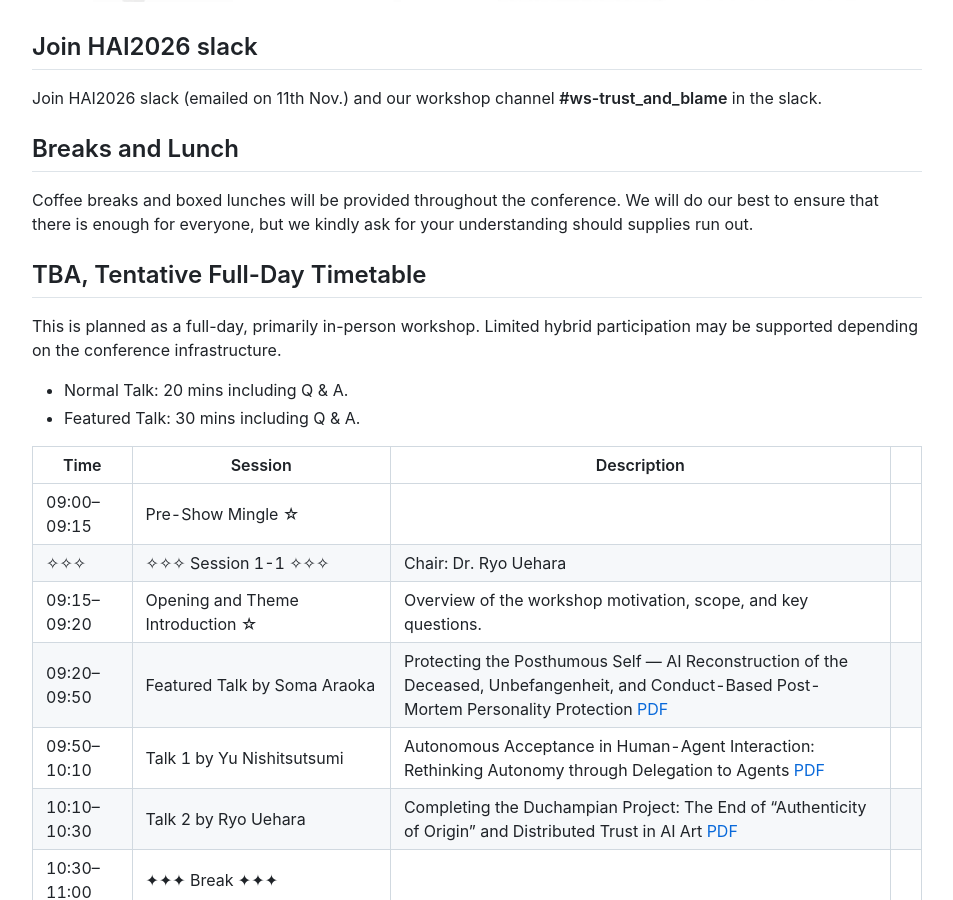
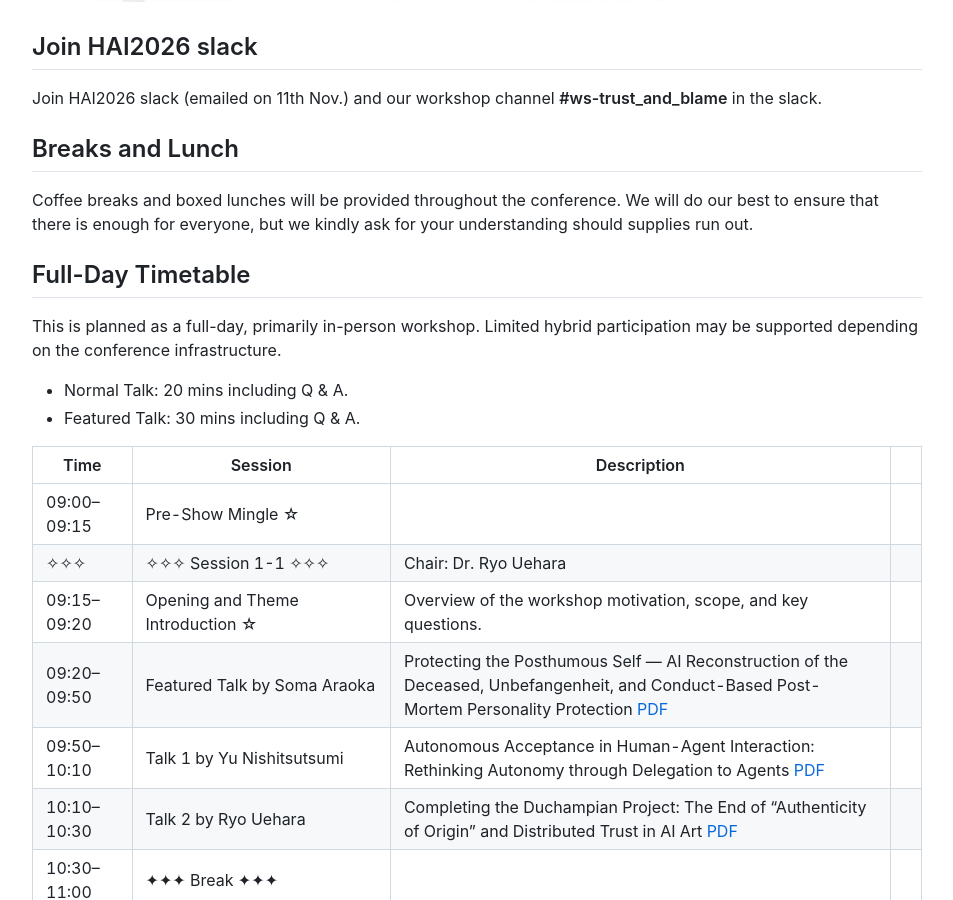
Before and after one commit to virtualcom-designlab/TBSA2026, a Jekyll site: the page built from program.md, in a window 1280 px wide and 900 px high, scrolled down 913 px. Shown: the whole window, without its empty margins (163-1116 px from the left). Built offline with Jekyll 4.4.1, drawn with Linux system fonts in a browser that asks for light colours; our own code applies the rules of GitHub Pages for plain Markdown files.

Commit message:
Update program.md

```diff
--- a/program.md
+++ b/program.md
@@ -17,7 +17,7 @@ Join HAI2026 slack (emailed on 11th Nov.) and our workshop channel **#ws-trust_a
 Coffee breaks and boxed lunches will be provided throughout the conference. We will do our best to ensure that there is enough for everyone, but we kindly ask for your understanding should supplies run out.
 
 
-## TBA, Tentative Full-Day Timetable
+## Full-Day Timetable
 
 
 This is planned as a full-day, primarily in-person workshop.
```
